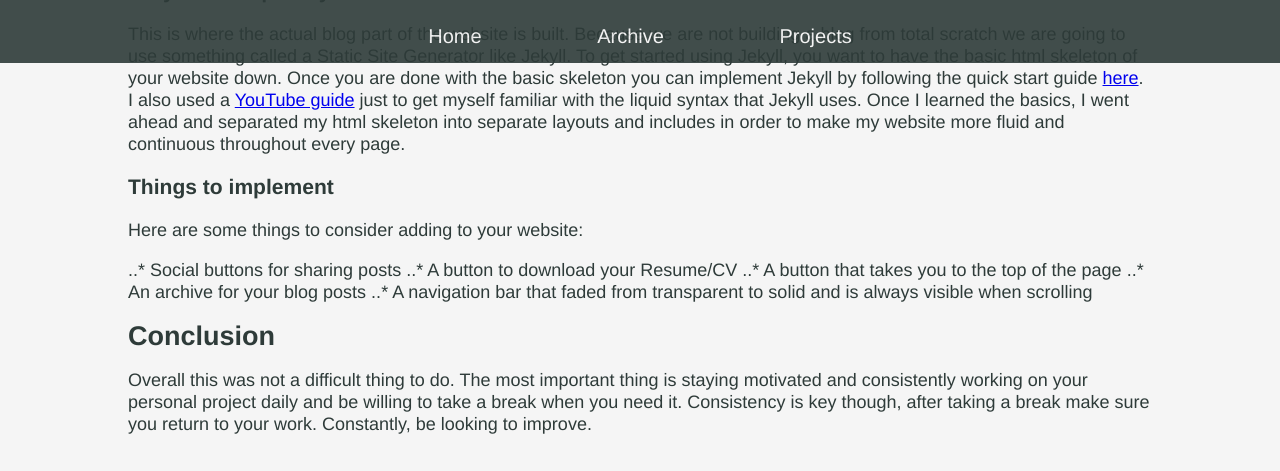
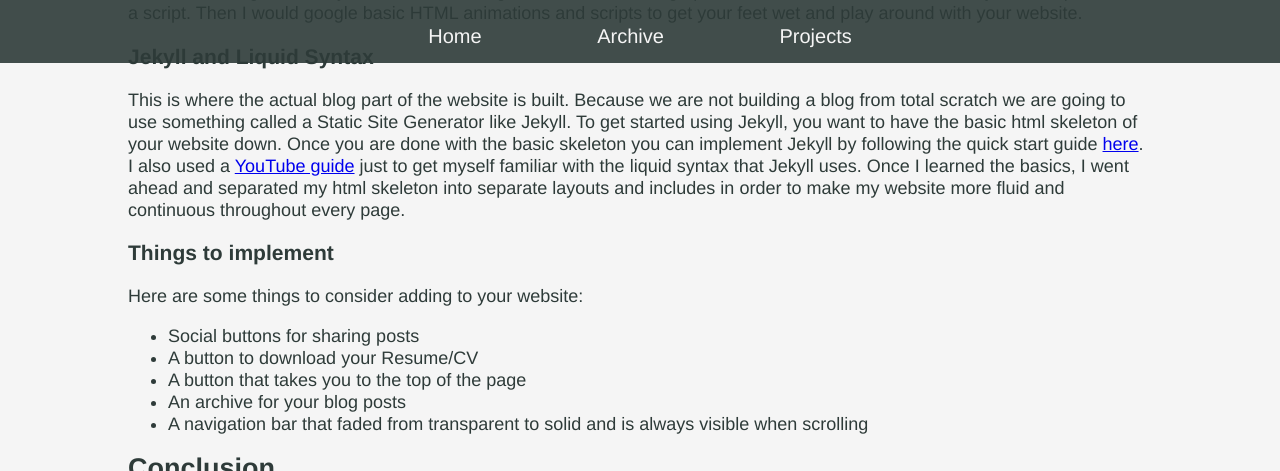
Before and after one commit to zaidsbaghal/Portfolio-V2, a Jekyll site: the page built from _posts/2018-11-26-How-I-Learned-the-Basics-of-Web-Design.md, in a window 1280 px wide and 900 px high, scrolled down 1617 px, cut to the strip 0-471 px from the top of the window. Built offline with Jekyll 4.4.1, drawn with Linux system fonts in a browser that asks for light colours; comment, search, counter and statistics services are not loaded; some of the changed text lies outside the part shown.

Commit message:
Update 2018-11-26-How-I-Learned-the-Basics-of-Web-Design.md

```diff
--- a/_posts/2018-11-26-How-I-Learned-the-Basics-of-Web-Design.md
+++ b/_posts/2018-11-26-How-I-Learned-the-Basics-of-Web-Design.md
@@ -12,10 +12,10 @@ your own from scratch. THIS IS NOT A STEP BY STEP GUIDE. I am simply telling you
 
 ## Things I learned:
 
-   ..* HTML and CSS
-   ..* Basic JavaScript
-   ..* Things to Implement
-   ..* Jekyll and Liquid Syntax
+   * HTML and CSS
+   * Basic JavaScript
+   * Things to Implement
+   * Jekyll and Liquid Syntax
 
    While the above are not necessarily difficult (especially with an introductory level computer science background) it
 comes with its unique challenges. Obviously, the hardest thing to achieve with something like this is continuous
@@ -66,11 +66,11 @@ separate layouts and includes in order to make my website more fluid and continu
 
 Here are some things to consider adding to your website:
 
-   ..* Social buttons for sharing posts
-   ..* A button to download your Resume/CV
-   ..* A button that takes you to the top of the page
-   ..* An archive for your blog posts
-   ..* A navigation bar that faded from transparent to solid and is always visible when scrolling
+   * Social buttons for sharing posts
+   * A button to download your Resume/CV
+   * A button that takes you to the top of the page
+   * An archive for your blog posts
+   * A navigation bar that faded from transparent to solid and is always visible when scrolling
 
 ## Conclusion
 
```
Also changed, not shown: other parts of _posts/2018-11-26-How-I-Learned-the-Basics-of-Web-Design.md (+1 -1 lines).
